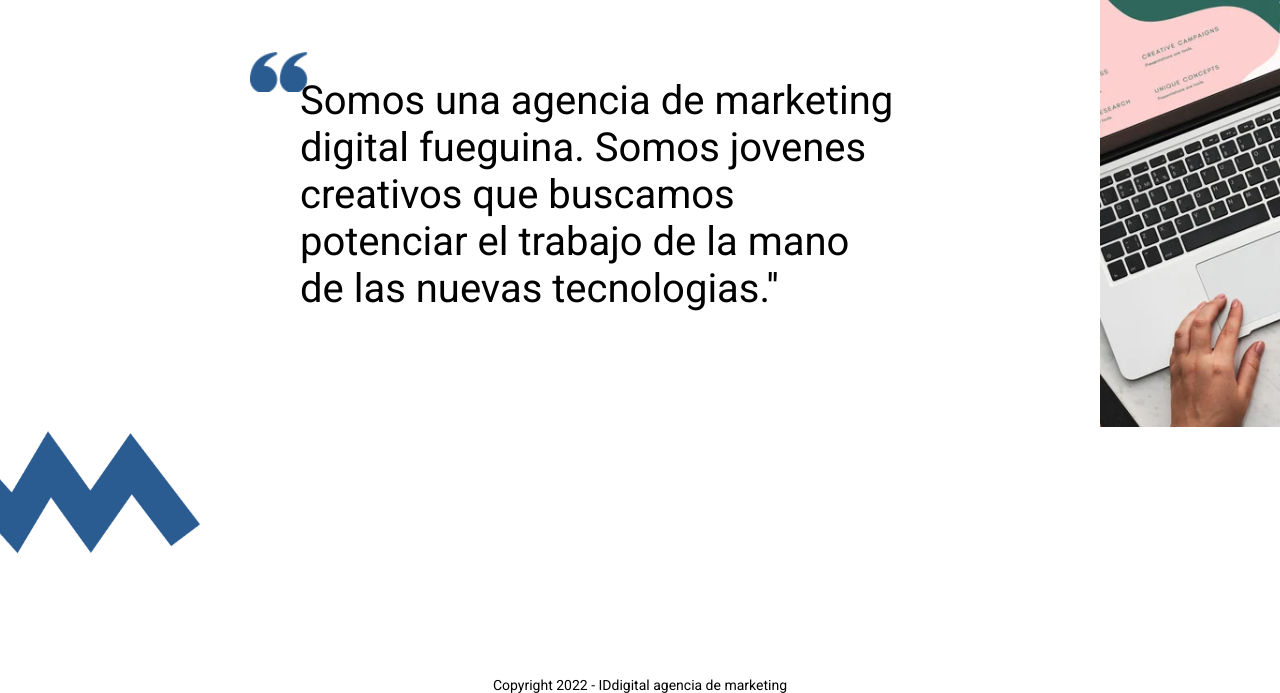
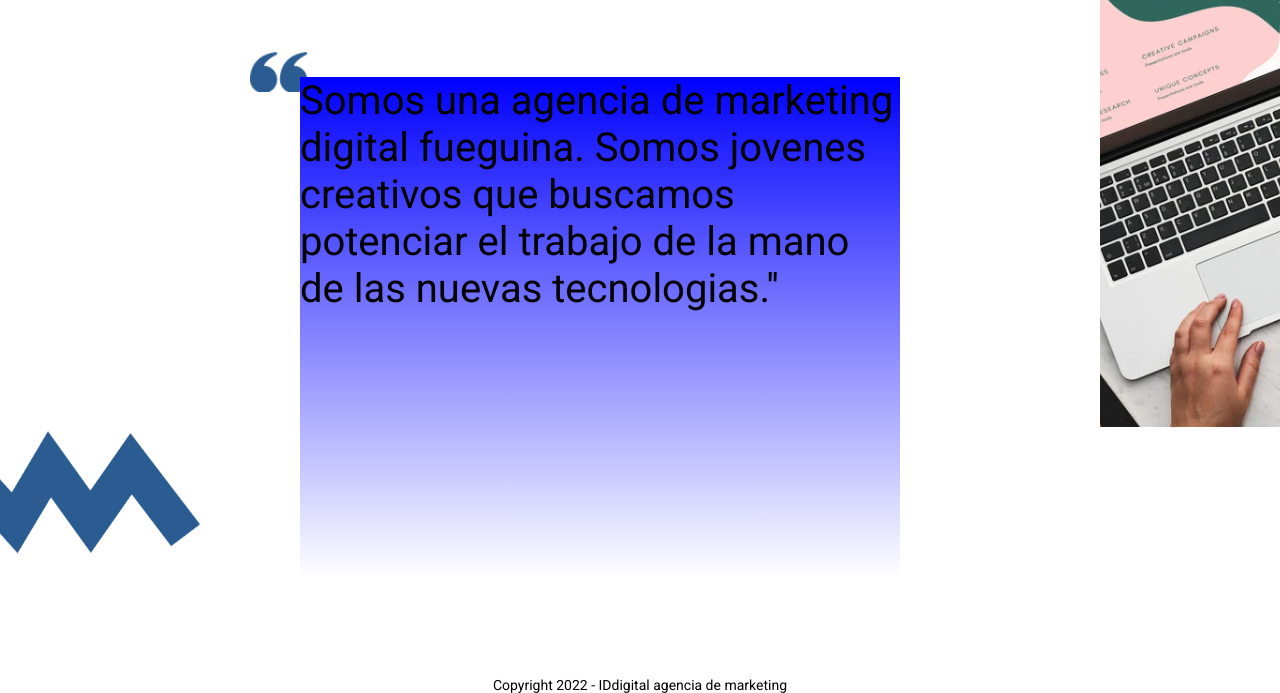
Before and after one commit to luquitas5/mi_repositorio, a plain HTML site: page Index.html in a window 1280 px wide. Shown: the part 380-1073 px from the top of the page. Drawn offline with Linux system fonts and the light colour scheme.

Commit message:
add gradient

```diff
--- a/stylesheet/stylesheet.css
+++ b/stylesheet/stylesheet.css
@@ -72,6 +72,7 @@ a {
     position: relative;
     top: 100px;
     grid-area: p;
+    background: linear-gradient( blue, white);
 }
 .header__nav {
     display: inline-block;
```
